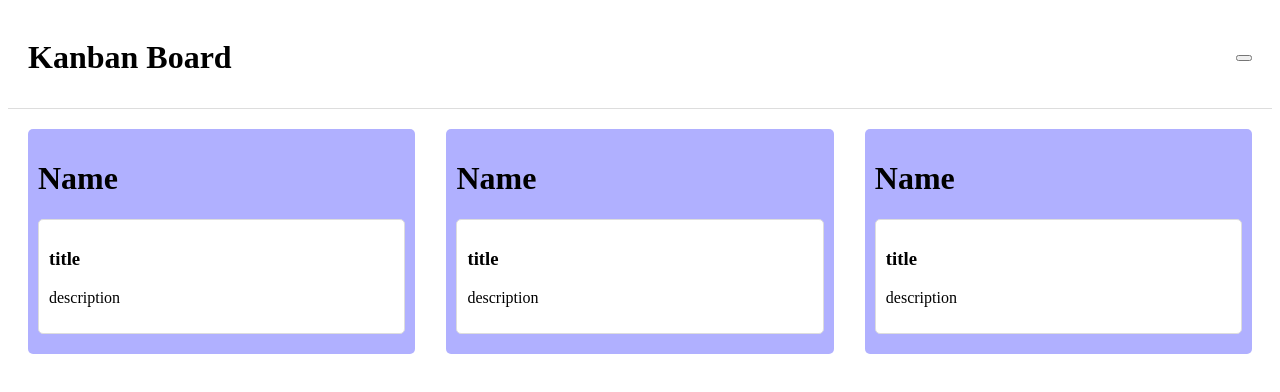
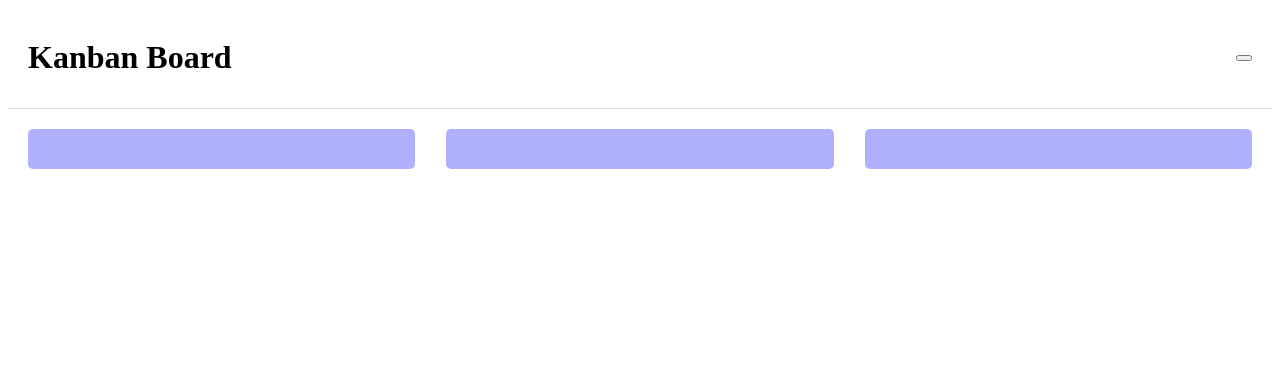
Before and after one commit to Arunthathy123/kanban-board, a React (Create React App) app: page / in a window 1280 px wide. Shown: the top 392 px of the page. Built offline with nearby package versions, Linux system fonts and the light colour scheme.

Commit message:
Add drag-and-drop functionality to Task and implement task componet  in Column component

```diff
--- a/package.json
+++ b/package.json
@@ -7,6 +7,8 @@
     "@testing-library/react": "^13.4.0",
     "@testing-library/user-event": "^13.5.0",
     "react": "^18.3.1",
+    "react-dnd": "^16.0.1",
+    "react-dnd-html5-backend": "^16.0.1",
     "react-dom": "^18.3.1",
     "react-scripts": "5.0.1",
     "web-vitals": "^2.1.4"
--- a/src/App.js
+++ b/src/App.js
@@ -1,12 +1,14 @@
 import Board from "./components/Board";
 import Header from "./components/Header";
+import { DndProvider } from 'react-dnd';
+import { HTML5Backend } from 'react-dnd-html5-backend';
 
 function App() {
   return (
-    <div>
+    <DndProvider backend={HTML5Backend}>
       <Header />
       <Board />
-    </div>
+    </DndProvider>
   );
 }
 
--- a/src/components/Column.jsx
+++ b/src/components/Column.jsx
@@ -1,13 +1,22 @@
-import React from 'react'
-import Task from './Task'
+import React from 'react';
+import { useDrop } from 'react-dnd';
+import Task from './Task';
 
-const Column = () => {
-  return (
-    <div className="column">
-        <h1>Name</h1>
-        <Task />
-    </div>
-  )
-}
+const Column = ({ name, tasks = [], moveTask }) => {
+    const [, drop] = useDrop({
+      accept: 'task',
+      drop: (item) => moveTask(item.id, item.column, name),
+    });
 
-export default Column
+    return (
+      <div className="column" ref={drop}>
+        <h2>{name}</h2>
+        {tasks.map(task => (
+          <Task key={task.id} task={task} column={name} />
+        ))}
+      </div>
+    );
+  };
+
+
+export default Column;
--- a/src/components/Task.jsx
+++ b/src/components/Task.jsx
@@ -1,10 +1,20 @@
 import React from 'react'
+import { useDrag } from 'react-dnd'
+const Task = (task, column) => {
 
-const Task = () => {
+    const [{isDragging}, drag ] = useDrag({
+
+        type : 'task',
+        item : { id: task.id, column },
+        collect : (monitor)=>({
+            isDragging : !!monitor.isDragging(),
+        }),
+    })
+
     return (
-        <div className="task">
-            <h3>title</h3>
-            <p>description</p>
+        <div className="task" ref={drag} style={{ opacity:isDragging ? 0.5 : 1}}>
+            <h3>{task.title}</h3>
+            <p>{task.description}</p>
         </div>
     )
 }
```
Also changed, not shown: 1 other file (tests, documents, lock files or other folders).
